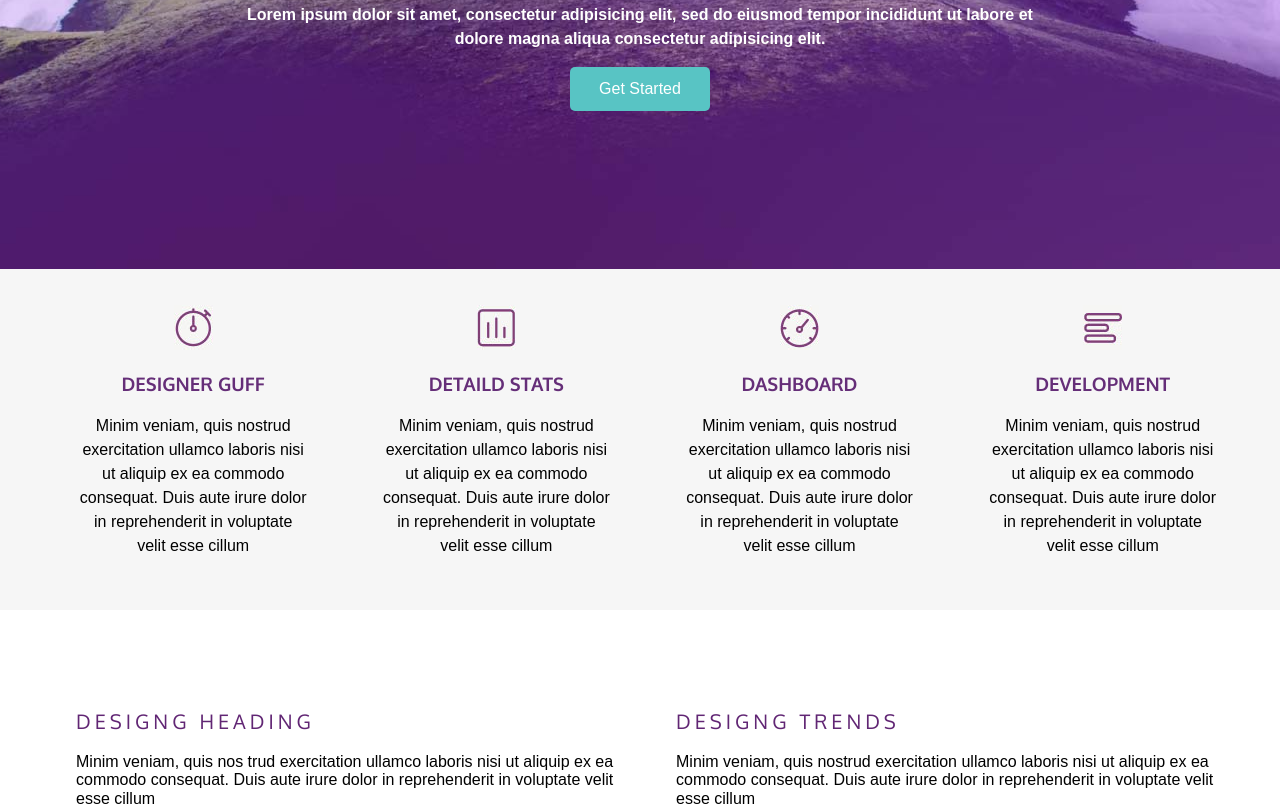
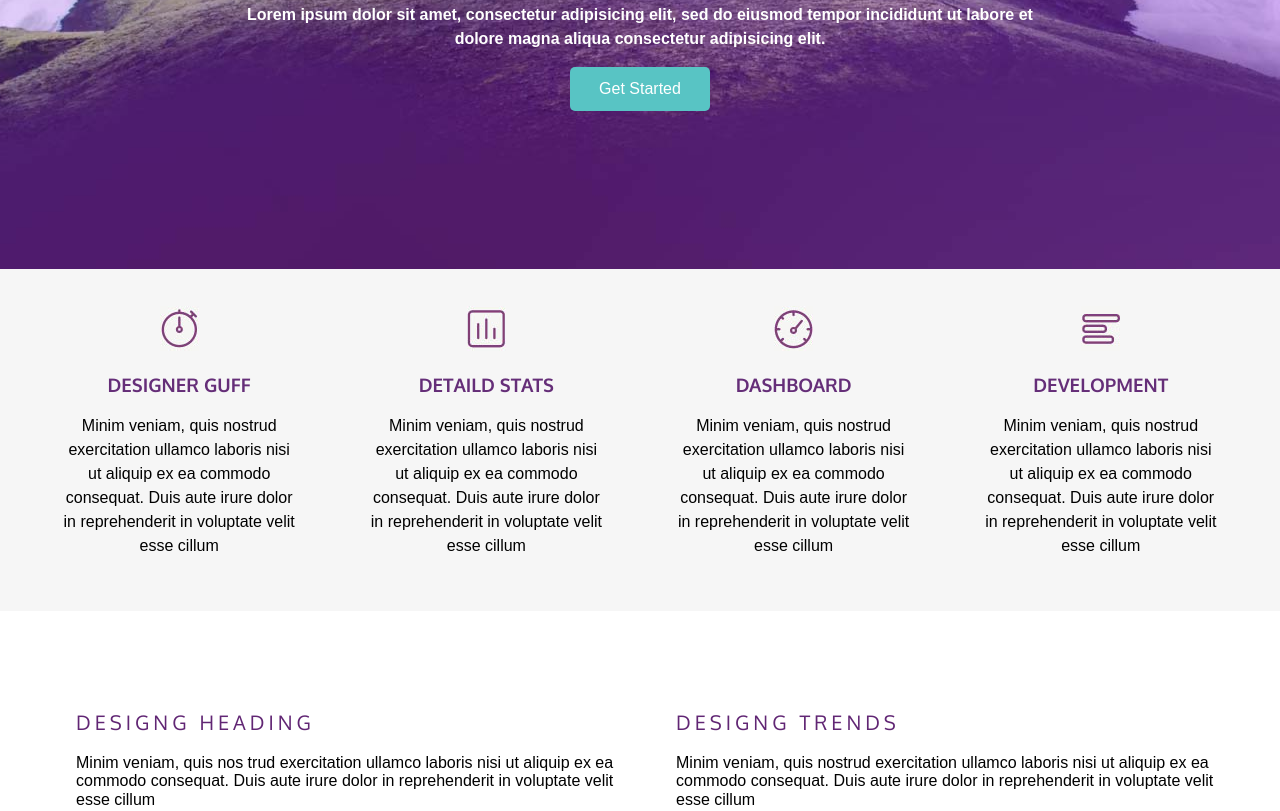
Before and after one commit to CaioLadeira/Basic-HTML-mediaqueries, a plain HTML site: page index.html in a window 1280 px wide. Shown: the part 499-1310 px from the top of the page. Drawn offline with nearby package versions, Linux system fonts and the light colour scheme.

Commit message:
Ajustes no estilo

```diff
--- a/css/style.css
+++ b/css/style.css
@@ -249,7 +249,7 @@ h6 {
     }
 
     .section-mid {
-        padding: 0 1.6em 0 2.6em;
+        padding: 0 1.6em 0 1.6em;
     }
 
     .article-mid {
```
